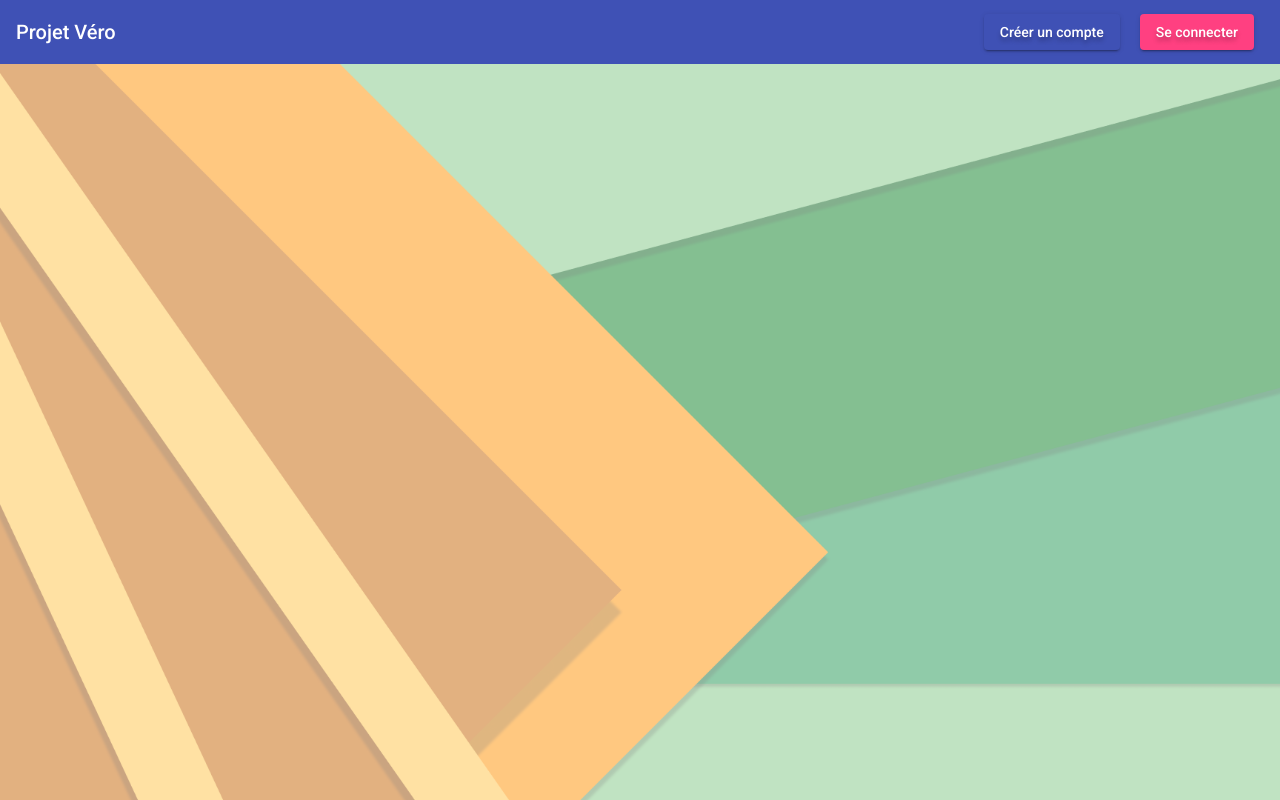
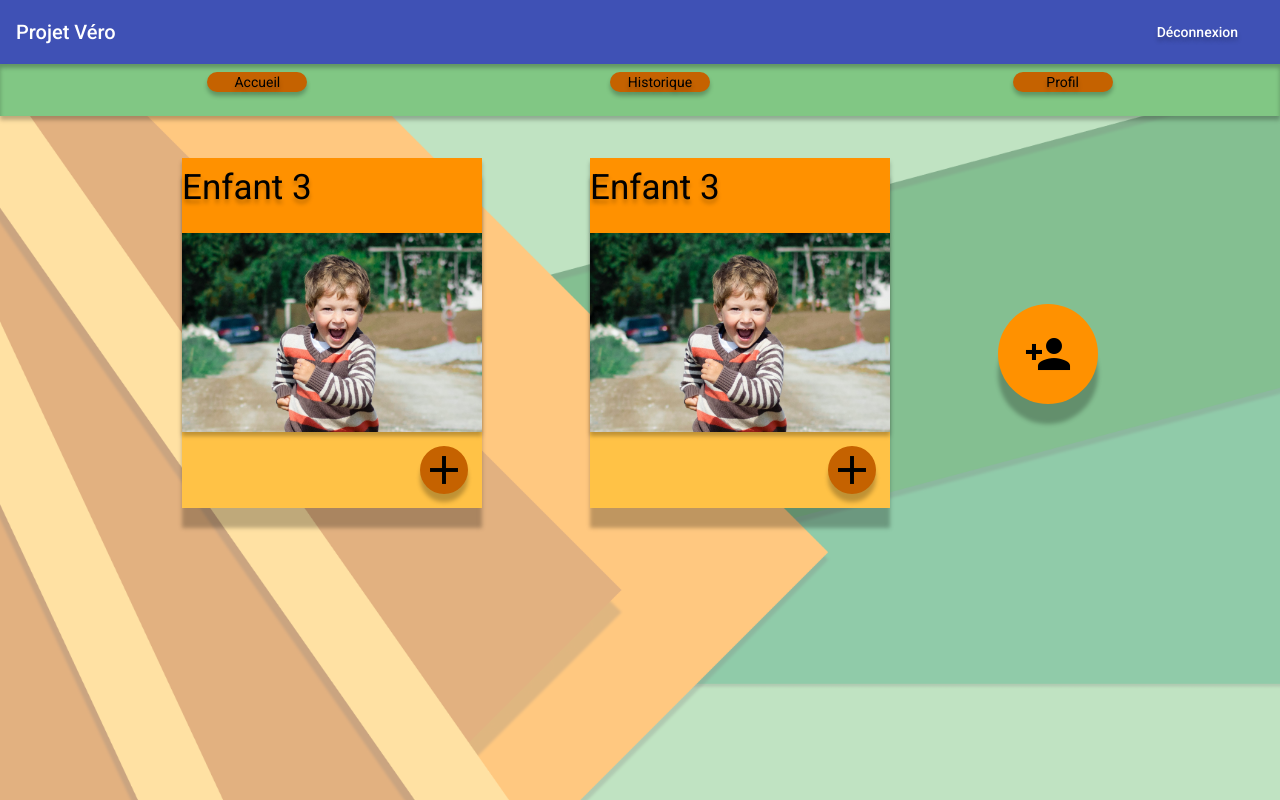
Before and after one commit to Halimdeveloper/projet-vero, an Angular app in the folder projet-vero-frontend/: page /dashboard in a window 1280 px wide. Before the commit this address led to /. Built offline with nearby package versions, Linux system fonts and the light colour scheme.

Commit message:
bloqué sur l'authentification qui se recharge à chaque rafraichissement ou changement de page

```diff
--- a/projet-vero-frontend/src/app/app-routing.module.ts
+++ b/projet-vero-frontend/src/app/app-routing.module.ts
@@ -2,11 +2,17 @@ import { NgModule } from '@angular/core';
 import { Routes, RouterModule } from '@angular/router';
 import { SignupComponent } from './auth/signup/signup.component';
 import { SigninComponent } from './auth/signin/signin.component';
+import { DashboardComponent } from './dashboard/dashboard.component';
+import { AuthGuardService } from './services/auth-guard.service';
 
 
 const routes: Routes = [
   {path: 'auth/signup', component: SignupComponent},
   {path: 'auth/signin', component: SigninComponent},
+  {path: 'dashboard', canActivate: [AuthGuardService], component: DashboardComponent},
+
+  {path: '', redirectTo: 'dashboard', pathMatch: 'full'},
+  {path: '**', redirectTo: 'dashboard'}
 ];
 
 @NgModule({
--- a/projet-vero-frontend/src/app/app.module.ts
+++ b/projet-vero-frontend/src/app/app.module.ts
@@ -11,6 +11,7 @@ import { SignupComponent } from './auth/signup/signup.component';
 import { AuthService } from './services/auth.service';
 import { HttpClientModule } from '@angular/common/http';
 import { ReactiveFormsModule, FormsModule } from '@angular/forms';
+import { DashboardComponent } from './dashboard/dashboard.component';
 
 @NgModule({
   declarations: [
@@ -18,6 +19,7 @@ import { ReactiveFormsModule, FormsModule } from '@angular/forms';
     HomeComponent,
     SigninComponent,
     SignupComponent,
+    DashboardComponent,
   ],
   imports: [
     BrowserModule,
--- a/projet-vero-frontend/src/app/auth/signin/signin.component.ts
+++ b/projet-vero-frontend/src/app/auth/signin/signin.component.ts
@@ -31,17 +31,17 @@ export class SigninComponent implements OnInit {
 
   onSubmit()
   {
-    console.log("test onsubmit ok");
     const email = this.signInForm.get('email').value;
     const password = this.signInForm.get('password').value;
     this.authService.signInUser(email, password).then(
-      () => {this.router.navigate(['/avisTable']); },
-      (error) => {this.errorMessage = error; }
+      () => {this.router.navigate(['/dashboard']); },
+      (error) => {this.errorMessage = "L'adresse email ou le mot de passe est incorrect."; }
     );
   }
+
   ConnectUser(email: string, password: string) {
     this.authService.signInUser(email, password).then(
-      () => {this.router.navigate(['/avisTable']); },
+      () => {this.router.navigate(['/dashboard']); },
       (error) => {this.errorMessage = error; }
     );
   }
--- /dev/null
+++ b/projet-vero-frontend/src/app/dashboard/dashboard.component.html
@@ -0,0 +1,78 @@
+
+
+
+<!-- Navbar -->
+<nav class="navbar navbar-expand-lg navbar-light ">
+
+
+
+    <ul class="nav-list">
+      <li class="nav-item">
+        <a class="" routerLinkActive="active" routerLink = "/">Accueil <span class="sr-only">(current)</span></a>
+      </li>
+      <li class="nav-item">
+        <a class="" routerLinkActive="active" routerLink = "/">Historique</a>
+      </li>
+      <li class="nav-item">
+        <a class="" routerLinkActive="active" routerLink = "/">Profil</a>
+      </li>
+
+    </ul>
+
+</nav>
+
+
+<!-- Carte des enfants  -->
+<div>
+
+
+<section>
+
+  <div class="child-card">
+    <div class="title-card">
+      <h1>Enfant 3</h1>
+    </div>
+    <div class="profile-image">
+      <img src="..\assets\Image\profil1.jpg">
+    </div>
+    <div class="footer-card">
+      <div class="button-card">
+        <span class="material-icons md-48">
+          add
+          </span>
+      </div>
+    </div>
+
+
+  </div>
+
+
+
+  <div class="child-card">
+    <div class="title-card">
+      <h1>Enfant 3</h1>
+    </div>
+    <div class="profile-image">
+      <img src="..\assets\Image\profil1.jpg">
+    </div>
+    <div class="footer-card">
+      <div class="button-card">
+        <span class="material-icons md-48">
+          add
+          </span>
+      </div>
+    </div>
+
+
+  </div>
+
+
+  <div class="button-add-child">
+    <span class="material-icons md-48">
+      person_add
+    </span>
+  </div>
+
+</section>
+
+</div>
--- /dev/null
+++ b/projet-vero-frontend/src/app/dashboard/dashboard.component.scss
@@ -0,0 +1,125 @@
+nav
+{
+    min-width: 20px;
+    background-color: #81c784;
+    height: auto;
+    box-shadow: 0px 4px 4px rgba(0, 0, 0, 0.25), inset 0px 4px 4px rgba(0, 0, 0, 0.25);
+
+    justify-content: center;
+
+
+}
+
+.nav-list{
+    width: 100%;;
+    display: flex;
+    flex-direction: row;
+    justify-content: space-around;
+
+
+
+}
+
+.nav-item{
+    background: #C56200;
+    box-shadow: 0px 4px 4px rgba(0, 0, 0, 0.25);
+    border-radius: 15px;
+}
+
+
+.child-card{
+    background-color: #FFC246;
+    width: auto;
+    height: 350px;
+    min-width: 300px;
+    box-shadow: 0px 20px 4px rgba(0, 0, 0, 0.25);
+    margin: auto;
+    margin-bottom: 3em;
+
+
+
+
+
+}
+
+section{
+    width: 100%;
+    height: auto;
+    display: flex;
+    flex-direction: row;
+    justify-content: center;
+    flex-wrap: wrap;
+    max-width: 1024px;
+    margin: auto;
+    margin-top: 3em;
+
+
+}
+
+.title-card{
+    background-color: #FF9100;
+    box-shadow: 0px 4px 4px rgba(0, 0, 0, 0.25);
+    width: 100%;
+    height: 75px;
+    display: flex;
+    align-items: center;
+    text-align: center;
+}
+
+img {
+    vertical-align: middle;
+    border-style: none;
+    min-width: 10px;
+    max-width: 300px;
+    max-height: 200px;
+    box-shadow: 0px 4px 4px rgba(0, 0, 0, 0.25), inset 0px 4px 4px rgba(0, 0, 0, 0.25);
+}
+
+.footer-card{
+    width: 100%;
+    height: auto;
+    display: flex;
+    flex-direction: row-reverse;
+    padding: 1em;
+
+}
+
+.button-card{
+    width: 48px;
+    height: 48px;
+    background-color: blue;
+    border-radius: 50%;
+    box-shadow: 0px 8px 4px rgba(0, 0, 0, 0.25);
+    background-color: #C56200;
+
+
+
+}
+.title-card h1{
+    font-size: 35px;
+    align-self: center;
+
+}
+
+
+
+.button-add-child{
+
+    background-color: #FF9100;
+    width: auto;
+    height: 100px;
+    min-width: 100px;
+    border-radius: 50%;
+    box-shadow: 0px 20px 4px rgba(0, 0, 0, 0.25);
+    margin: auto;
+    display: table;
+
+}
+
+.material-icons{
+
+    display: table-cell;
+    vertical-align: middle;
+    text-align: center;
+
+}
--- /dev/null
+++ b/projet-vero-frontend/src/app/dashboard/dashboard.component.ts
@@ -0,0 +1,15 @@
+import { Component, OnInit } from '@angular/core';
+
+@Component({
+  selector: 'app-dashboard',
+  templateUrl: './dashboard.component.html',
+  styleUrls: ['./dashboard.component.scss']
+})
+export class DashboardComponent implements OnInit {
+
+  constructor() { }
+
+  ngOnInit(): void {
+  }
+
+}
--- a/projet-vero-frontend/src/app/home/home.component.ts
+++ b/projet-vero-frontend/src/app/home/home.component.ts
@@ -20,12 +20,21 @@ export class HomeComponent implements OnInit, OnDestroy {
     this.isAuthSub = this.authService.isAuth$.subscribe(
       (auth) => {
         this.isAuth = auth;
+        console.log(this.isAuth);
       }
     );
+
+    if (this.isAuth) {
+      this.router.navigate(['dashboard']);
+    } else {
+      // this.router.navigate(['auth/signup']);
+      console.log("pas connecté");
+    }
   }
 
+
   onSignOut() {
-    this.authService.singOut();
+    this.authService.signOut();
     this.router.navigate(['auth/signin']);
   }
 
--- /dev/null
+++ b/projet-vero-frontend/src/app/services/auth-guard.service.ts
@@ -0,0 +1,29 @@
+import { Injectable } from '@angular/core';
+import {ActivatedRouteSnapshot, CanActivate, Router, RouterStateSnapshot} from '@angular/router';
+import {Observable} from 'rxjs';
+import { AuthService } from './auth.service';
+
+@Injectable({
+  providedIn: 'root'
+})
+export class AuthGuardService implements CanActivate {
+
+  constructor(private authService: AuthService,
+              private router: Router) { }
+
+  canActivate(route: ActivatedRouteSnapshot, state: RouterStateSnapshot): Observable<boolean> {
+    return Observable.create(
+      (observer) => {
+        this.authService.isAuth$.subscribe(
+          (auth) => {
+            if (!auth) {
+              this.router.navigate(['/auth', 'signin']);
+            }
+            observer.next(true);
+          }
+        );
+      }
+    );
+  }
+
+}
--- a/projet-vero-frontend/src/app/services/auth.service.ts
+++ b/projet-vero-frontend/src/app/services/auth.service.ts
@@ -8,7 +8,7 @@ import { environment } from 'src/environments/environment';
 })
 export class AuthService {
 
-  isAuth$ = new BehaviorSubject<boolean>(false);
+  isAuth$ = new BehaviorSubject<boolean>(true);
   token: string;
   userId: string;
 
@@ -57,7 +57,7 @@ export class AuthService {
     });
   }
 
-  singOut() {
+  signOut() {
     this.isAuth$.next(false);
     this.userId = null;
     this.token = null;
```
Also changed, not shown: 2 other files (tests, documents, lock files or other folders).
